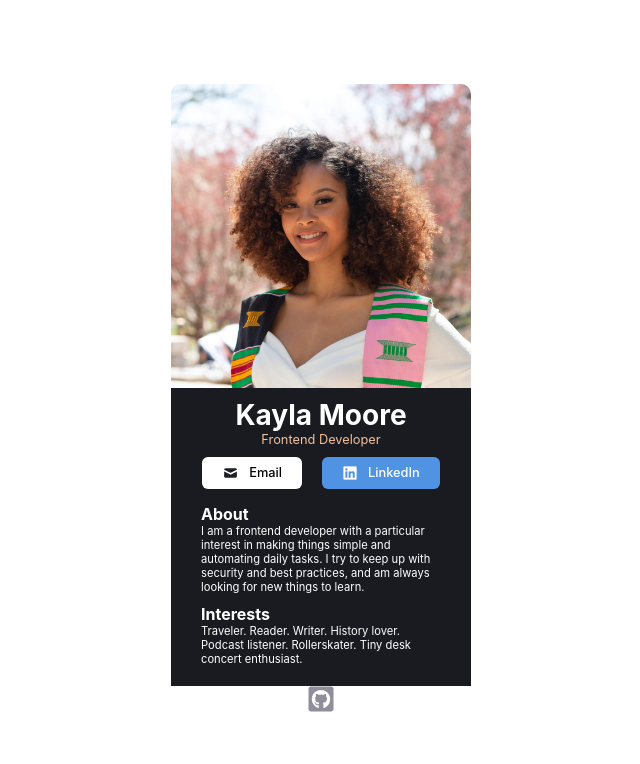
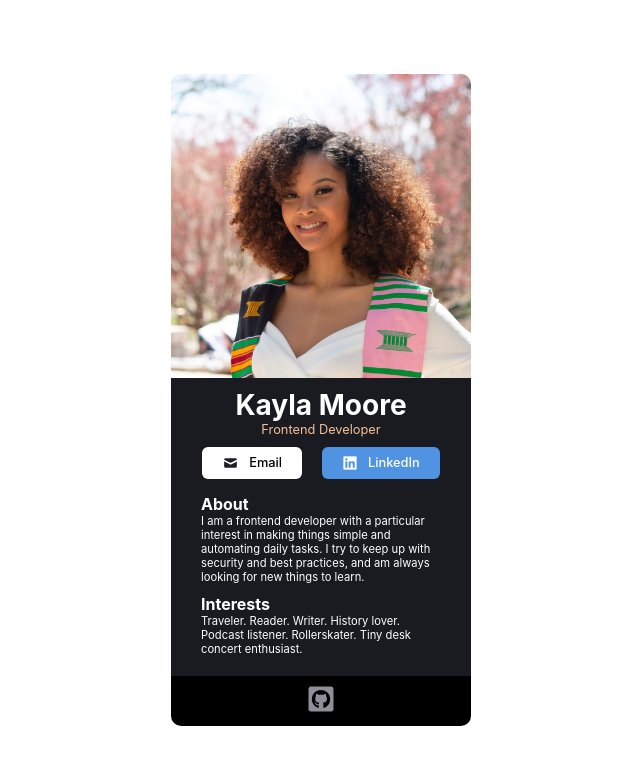
Before and after one commit to kaykaym01/digital-business-card, a React (Create React App) app in the folder digital-business-card/: page / in a window 1280 px wide. Shown: the top 764 px of the page, without its empty margins (319-959 px from the left). Built offline with nearby package versions, Linux system fonts and the light colour scheme.

Commit message:
Add styling and padding to footer

```diff
--- a/digital-business-card/src/App.css
+++ b/digital-business-card/src/App.css
@@ -100,3 +100,11 @@ img {
   font-size: 0.70rem;
   line-height: 1.25;;
 }
+
+.footer {
+  display: flex;
+  background-color: black;
+  width: 100%;
+  justify-content: center;
+  padding: 10px;
+}
```
